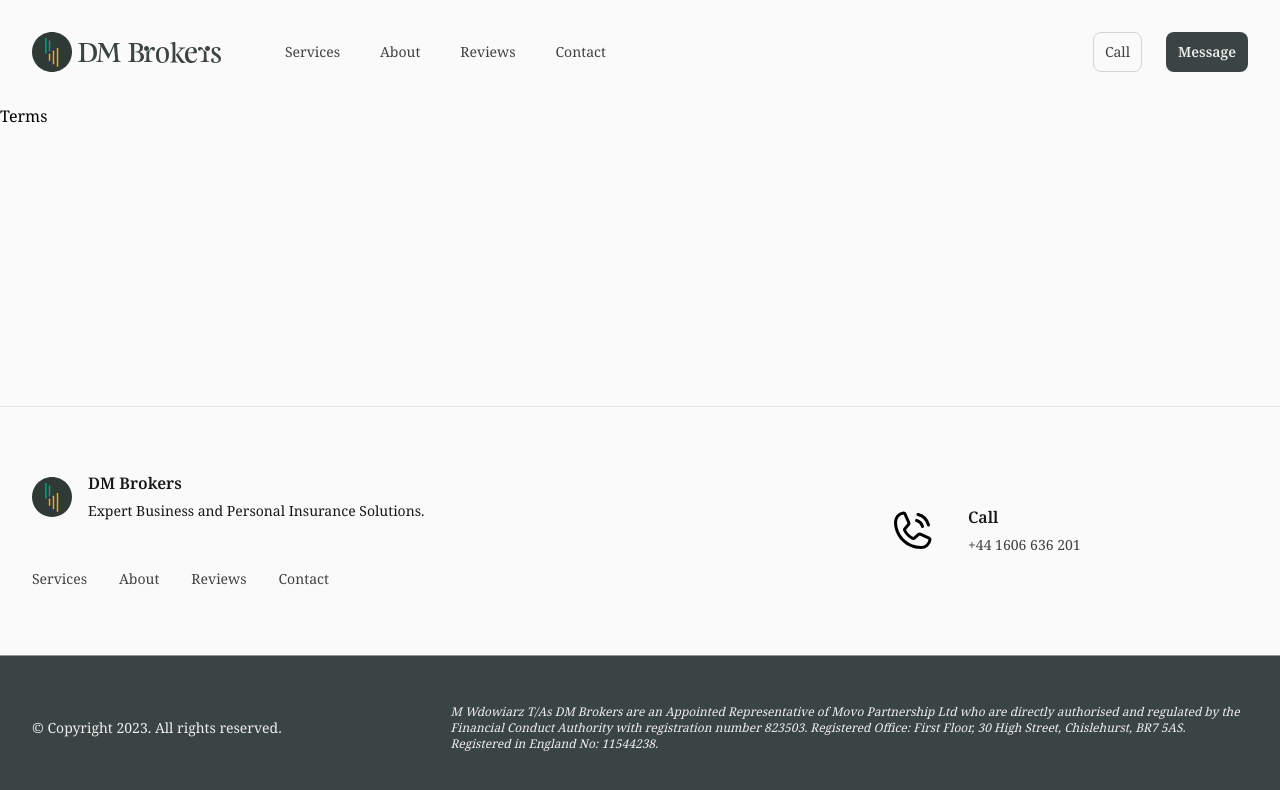
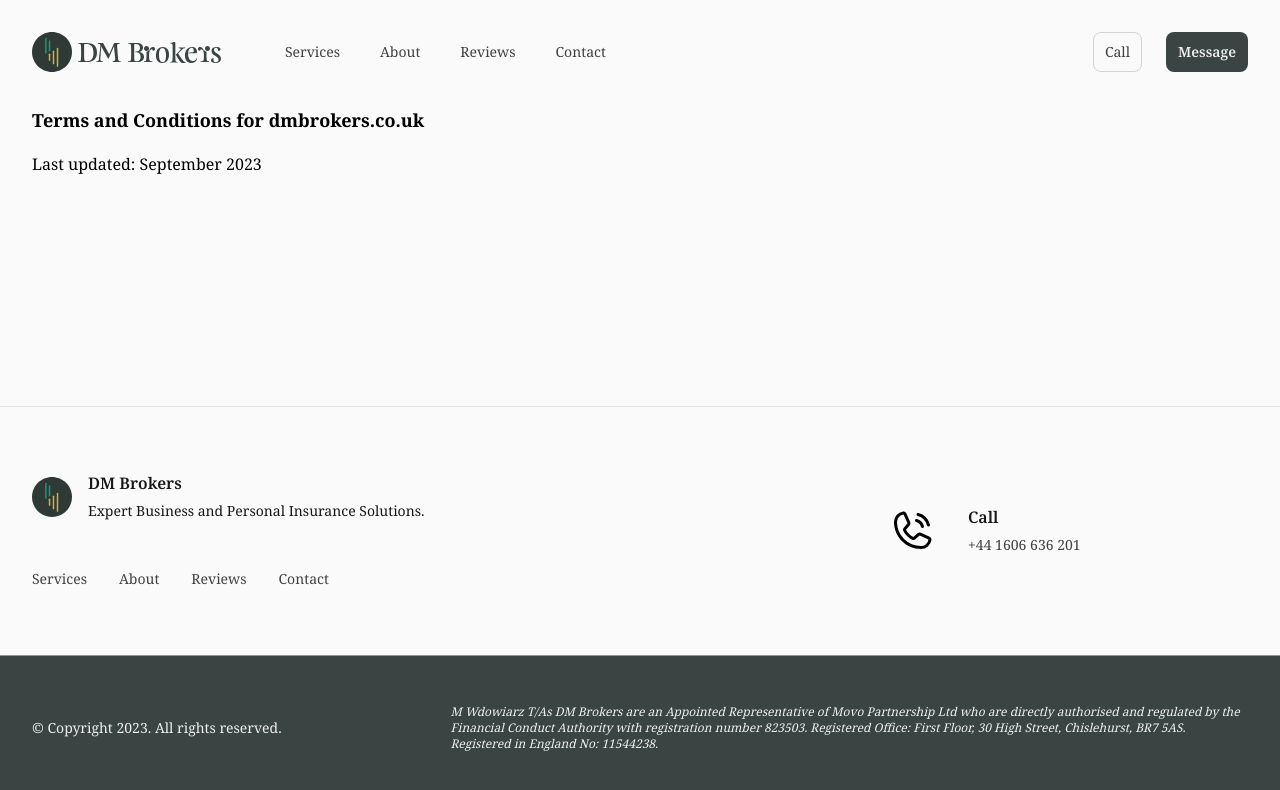
Before and after one commit to guybrown78/dmbrokers, a Next.js app: page /info/terms in a window 1280 px wide. Shown: the top 790 px of the page. Built offline with nearby package versions, Linux system fonts and the light colour scheme; a web font is replaced by a local one.

Commit message:
infor container and styles

```diff
--- a/src/app/info/privacy/page.jsx
+++ b/src/app/info/privacy/page.jsx
@@ -1,7 +1,16 @@
+import { Container } from "@/components/Container";
+
 export default function Privacy() {
   return (
-    <>
-      <h1>Privacy</h1>
-    </>
+
+		<Container>
+			<div className="mx-auto max-w-2xl lg:mx-0 lg:max-w-none space-y-4">
+				<h2 className='text-lg font-bold'>Privacy Policy for dmbrokers.co.uk</h2>
+				<p>Last updated: September 2023</p>
+				<p></p>
+			</div>
+
+		</Container>
+
   )
 }
--- a/src/app/info/terms/page.jsx
+++ b/src/app/info/terms/page.jsx
@@ -1,7 +1,14 @@
+import { Container } from "@/components/Container";
+
 export default function Terms() {
   return (
-    <>
-      <h1>Terms</h1>
-    </>
+    <Container>
+			<div className="mx-auto max-w-2xl lg:mx-0 lg:max-w-none space-y-4">
+				<h2 className='text-lg font-bold'>Terms and Conditions for dmbrokers.co.uk</h2>
+				<p>Last updated: September 2023</p>
+				<p></p>
+			</div>
+
+		</Container>
   )
 }
```
